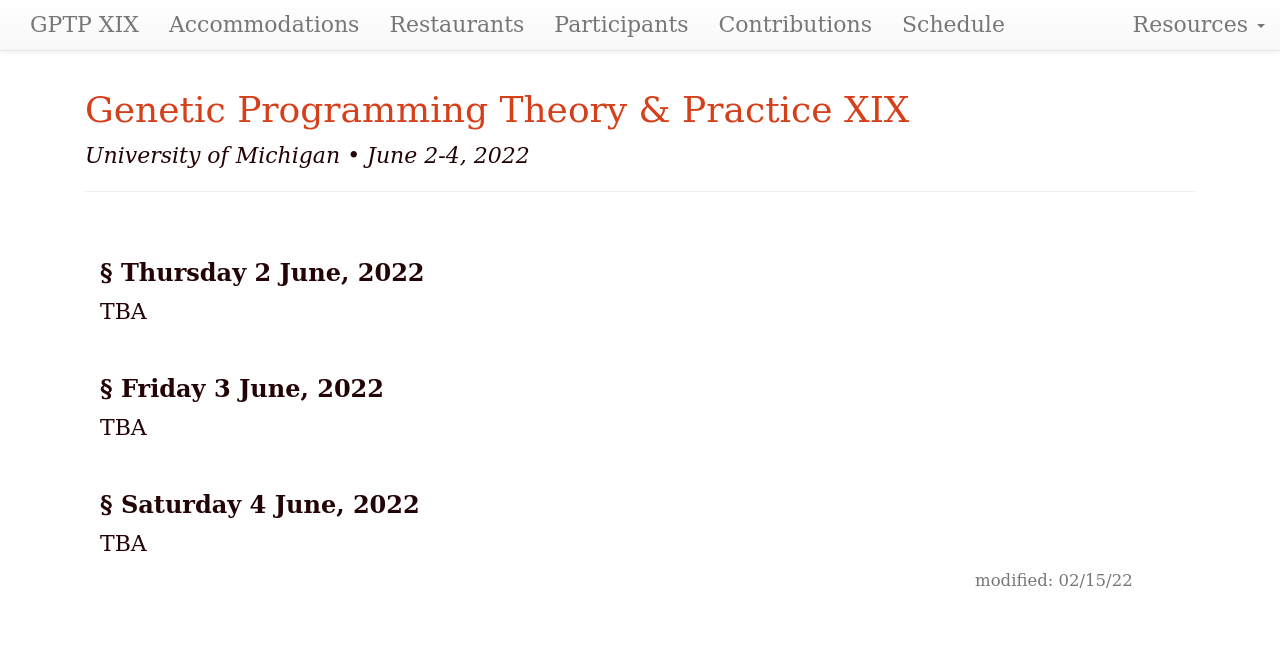
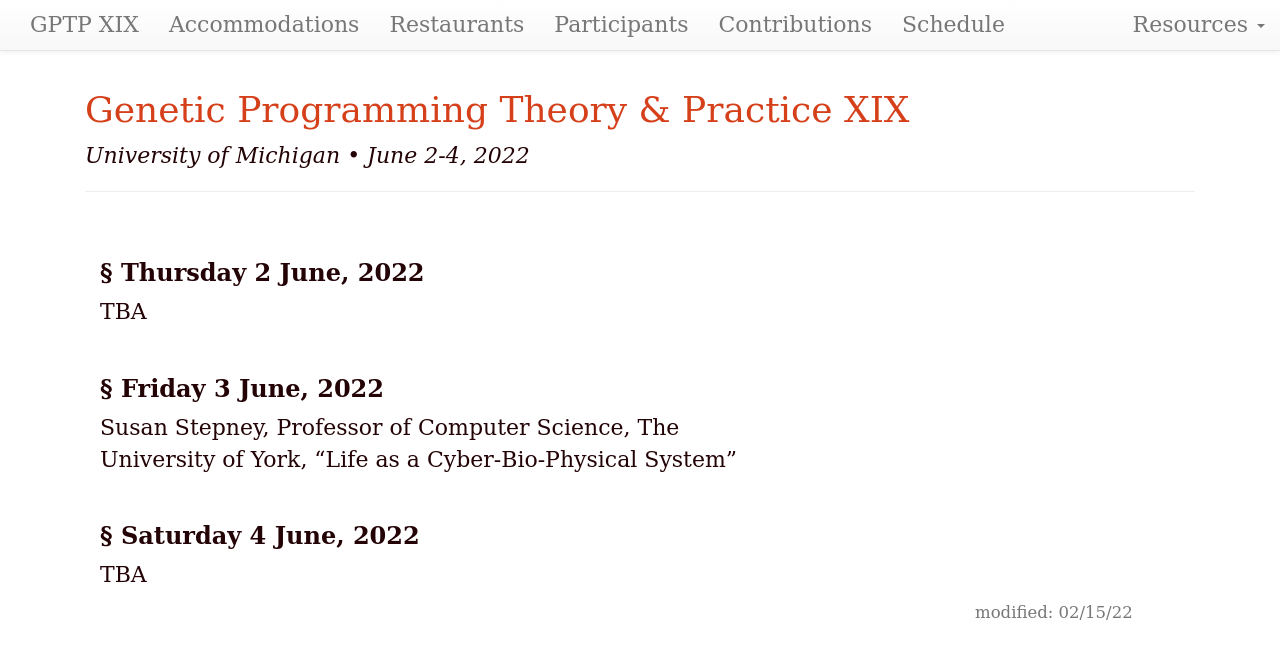
Before and after one commit to GPTP-workshop/gptp-workshop.github.io, a Jekyll site: the page built from schedule.md, in a window 1280 px wide. Shown: the top 659 px of the page. Built offline with Jekyll 4.4.1, drawn with Linux system fonts in a browser that asks for light colours; our own code applies the rules of GitHub Pages for plain Markdown files.

Commit message:
Update schedule.md

```diff
--- a/schedule.md
+++ b/schedule.md
@@ -14,7 +14,7 @@ TBA
 
 ### Friday 3 June, 2022
 
-TBA
+Susan Stepney, Professor of Computer Science, The University of York, "Life as a Cyber-Bio-Physical System"
 
 ### Saturday 4 June, 2022
 
```
